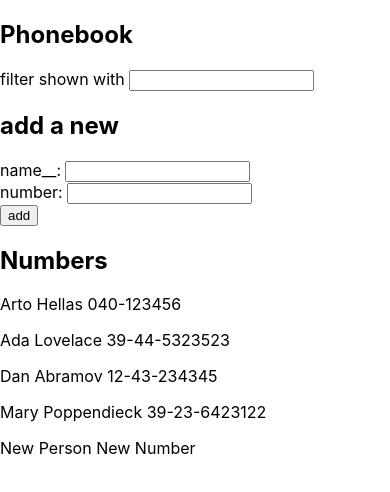
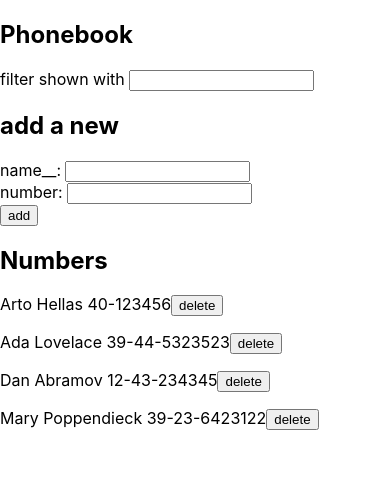
Before and after one commit to Burak-Esen/fullstackopen-submissions, a React (Create React App) app in the folder part-2/phonebook/: page / in a window 390 px wide. Shown: the top 492 px of the page. Built offline with nearby package versions, Linux system fonts and the light colour scheme; data requests are answered from the project's data file.

Commit message:
phonebook 2.17

```diff
--- a/part-2/phonebook/db.json
+++ b/part-2/phonebook/db.json
@@ -2,7 +2,7 @@
   "persons": [
     {
       "name": "Arto Hellas",
-      "number": "040-123456",
+      "number": "40-123456",
       "id": 1
     },
     {
@@ -19,11 +19,6 @@
       "name": "Mary Poppendieck",
       "number": "39-23-6423122",
       "id": 4
-    },
-    {
-      "name": "New Person",
-      "number": "New Number",
-      "id": 5
     }
   ]
 }
--- a/part-2/phonebook/src/App.js
+++ b/part-2/phonebook/src/App.js
@@ -34,7 +34,7 @@ const App = () => {
 
       <h2>Numbers</h2>
 
-      <Persons persons={persons} filt={filt} />
+      <Persons persons={persons} setPersons={setPersons} filt={filt} />
     </div>
   )
 }
--- a/part-2/phonebook/src/Components/Persons.js
+++ b/part-2/phonebook/src/Components/Persons.js
@@ -1,10 +1,39 @@
 import React from 'react'
+import peopleService from '../services/peopleService'
 
 const Persons = (props) => {
+  const delHandler = e=>{
+    const name=e.target.getAttribute("name")
+    const id=parseInt(e.target.getAttribute("val"))
+    if(window.confirm("Delete "+name+" ?")){
+      delFromState(id)
+      delFromDb(id)
+    }
+  }
+  const delFromState = (id)=>{
+    props.persons.splice(id-1 , 1)
+    if(id!==props.persons.length+1){
+      props.persons.filter(person=>person.id>id).map((person,i) =>person.id=i+id)
+    }
+    props.setPersons(props.persons.concat([]))
+  }
+  const delFromDb = id =>{
+    peopleService.del(id)
+    if(id===props.persons.length+1){
+    }else{
+      props.persons.filter(person=>person.id>=id).map((person,i)=>
+        peopleService.del(id+i+1).then(()=>peopleService.create(person))
+      )
+    }
+  }
   return (
     <div>
       {props.persons.filter(person=>person.name.toLowerCase().includes(props.filt)).map(person=>
-          <p key={person.name}>{person.name} {person.number}</p>)}
+          <p key={person.name}>
+            <span >{person.name} {person.number}</span>
+            <button onClick={delHandler} val={person.id} name={person.name}>delete</button>
+          </p>
+        )}
     </div>
   )
 }
--- a/part-2/phonebook/src/services/peopleService.js
+++ b/part-2/phonebook/src/services/peopleService.js
@@ -12,4 +12,8 @@ const create = newPerson =>{
 const update = (id, newObject) => {
   return axios.put(`${baseUrl}/${id}`, newObject)
 }
-export default { getAll, create, update }
+
+const del = id =>{
+  return axios.delete(`${baseUrl}/${id}`)
+}
+export default { getAll, create, update, del }
```
